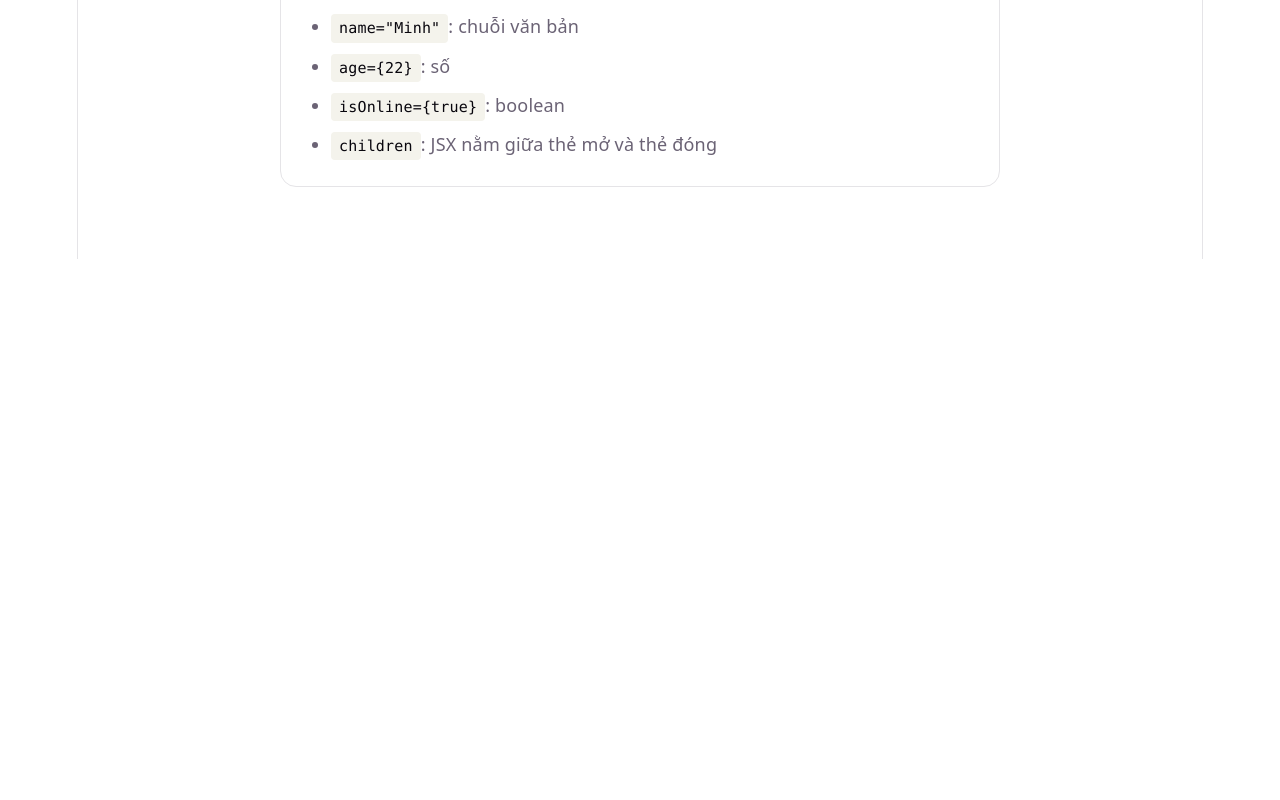
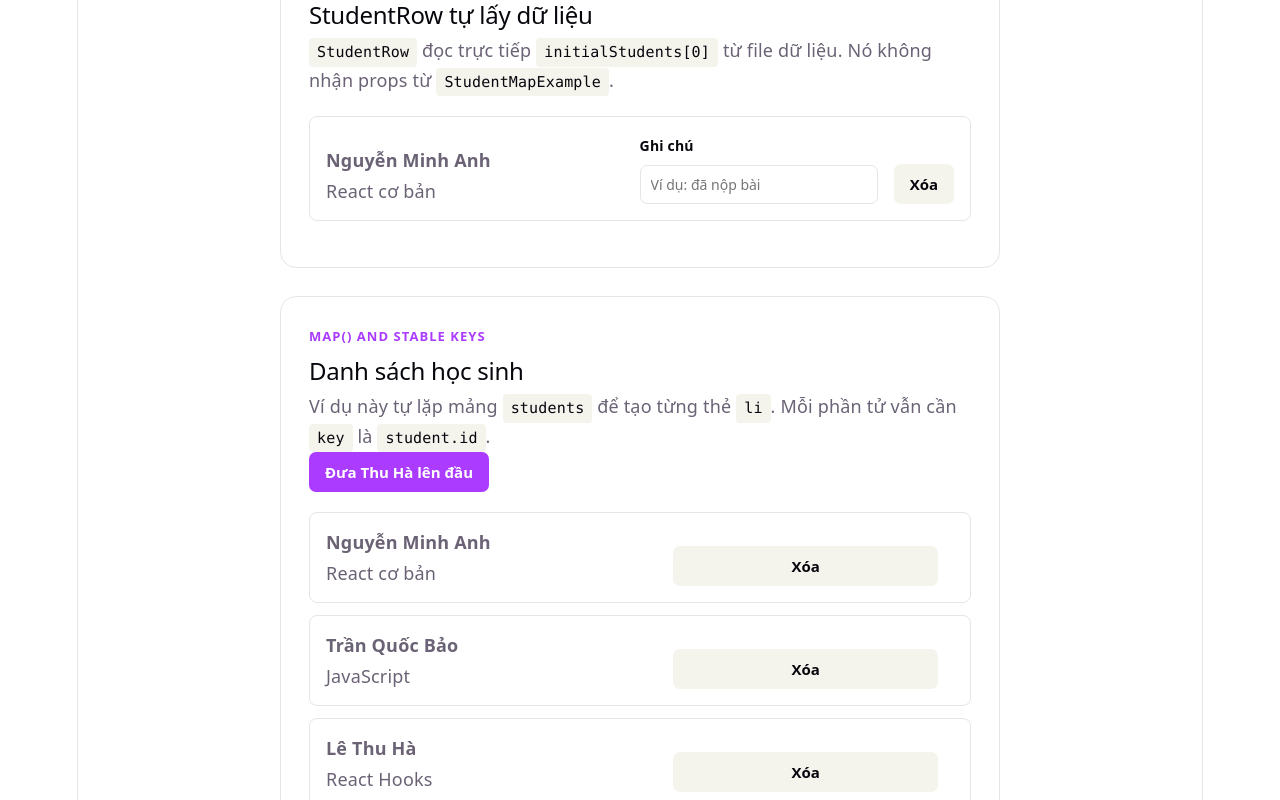
Before and after one commit to TuanNancy/review-reactjs, a React (Vite) app: page / in a window 1280 px wide. Shown: the part 6200-7000 px from the top of the page. Before the commit the page ends 6459 px from the top, so only its background shows below. Built offline with nearby package versions, Linux system fonts and the light colour scheme.

Commit message:
useState + map() + filter()

```diff
--- a/src/App.css
+++ b/src/App.css
@@ -425,6 +425,69 @@
   text-align: left;
 }
 
+.student-map-example {
+  margin: 28px 0;
+  padding: 26px 28px;
+  border: 1px solid var(--border);
+  border-radius: 16px;
+}
+
+.student-map-example h2 {
+  margin: 0 0 8px;
+}
+
+.student-list {
+  display: grid;
+  gap: 12px;
+  margin: 20px 0;
+  padding: 0;
+  list-style: none;
+}
+
+.student-row {
+  display: grid;
+  grid-template-columns: 1fr minmax(160px, 0.8fr) auto;
+  align-items: end;
+  gap: 16px;
+  padding: 16px;
+  border: 1px solid var(--border);
+  border-radius: 8px;
+}
+
+.student-row p {
+  margin: 5px 0 0;
+}
+
+.student-row label {
+  display: grid;
+  gap: 6px;
+  color: var(--text-h);
+  font-size: 14px;
+  font-weight: 600;
+}
+
+.student-row input {
+  box-sizing: border-box;
+  width: 100%;
+  padding: 9px 10px;
+  border: 1px solid var(--border);
+  border-radius: 7px;
+  color: var(--text-h);
+  background: var(--bg);
+  font: 14px var(--sans);
+}
+
+.student-map-example pre {
+  overflow-x: auto;
+  margin: 20px 0 0;
+  padding: 16px;
+  border-radius: 8px;
+  background: #17151d;
+  color: #e9d5ff;
+  font: 14px/1.55 var(--mono);
+  text-align: left;
+}
+
 button {
   padding: 10px 16px;
   border: 0;
@@ -471,4 +534,9 @@ button:hover {
   .children-grid {
     grid-template-columns: 1fr;
   }
+
+  .student-row {
+    grid-template-columns: 1fr;
+    align-items: stretch;
+  }
 }
--- a/src/App.jsx
+++ b/src/App.jsx
@@ -9,6 +9,7 @@ import ProfileCard from "./components/ProfileCard";
 import NameStateExample from "./components/NameStateExample";
 import StateExample from "./components/StateExample";
 import StudentStateExample from "./components/StudentStateExample";
+import StudentMapExample, { StudentRow } from "./components/StudentMapExample";
 import { demoProduct } from "./data/demoProduct";
 import { createSaleProduct } from "./utils/createSaleProduct";
 
@@ -55,6 +56,21 @@ function App() {
 
       <ActiveButtonExample />
 
+      <section className="student-map-example">
+        <p className="eyebrow">INDEPENDENT COMPONENT</p>
+        <h2>StudentRow tự lấy dữ liệu</h2>
+        <p>
+          <code>StudentRow</code> đọc trực tiếp{" "}
+          <code>initialStudents[0]</code> từ file dữ liệu. Nó không nhận props
+          từ <code>StudentMapExample</code>.
+        </p>
+        <ul className="student-list">
+          <StudentRow />
+        </ul>
+      </section>
+
+      <StudentMapExample />
+
       <section className="explanation">
         <h2>Props đang có trong ví dụ này</h2>
         <ul>
--- /dev/null
+++ b/src/components/StudentMapExample.jsx
@@ -0,0 +1,118 @@
+import { useState } from "react";
+import { students as initialStudents } from "../data/students";
+
+// Ví dụ 1: component này tự lấy dữ liệu của chính nó.
+// Không nhận props và cũng không được StudentMapExample gọi.
+export function StudentRow() {
+  const student = initialStudents[0]; // Lấy học sinh đầu tiên trong mảng
+  const [note, setNote] = useState("");
+  const [isVisible, setIsVisible] = useState(true);
+
+  function handleNoteChange(event) {
+    setNote(event.target.value);
+  }
+
+  function handleRemove() {
+    setIsVisible(false);
+  }
+
+  if (!isVisible) {
+    return null;
+  }
+
+  return (
+    <li className="student-row">
+      <div>
+        <strong>{student.fullName}</strong>
+        <p>{student.course}</p>
+      </div>
+
+      <label>
+        Ghi chú
+        <input
+          value={note}
+          onChange={handleNoteChange}
+          placeholder="Ví dụ: đã nộp bài"
+        />
+      </label>
+
+      <button type="button" className="secondary-button" onClick={handleRemove}>
+        Xóa
+      </button>
+    </li>
+  );
+}
+
+function StudentMapExample() {
+  const [students, setStudents] = useState(initialStudents);
+
+  function moveHaToTop() {
+    const ha = students.find(function (student) {
+      return student.id === 103;
+    });
+    const otherStudents = students.filter(function (student) {
+      return student.id !== 103;
+    });
+
+    if (ha) {
+      setStudents([ha, ...otherStudents]);
+    }
+  }
+
+  function removeStudent(studentId) {
+    const remainingStudents = students.filter(function (student) {
+      return student.id !== studentId;
+    });
+
+    setStudents(remainingStudents);
+  }
+
+  return (
+    <section className="student-map-example">
+      <p className="eyebrow">MAP() AND STABLE KEYS</p>
+      <h2>Danh sách học sinh</h2>
+      <p>
+        Ví dụ này tự lặp mảng <code>students</code> để tạo từng thẻ{" "}
+        <code>li</code>. Mỗi phần tử vẫn cần <code>key</code> là{" "}
+        <code>student.id</code>.
+      </p>
+
+      <button type="button" onClick={moveHaToTop}>
+        Đưa Thu Hà lên đầu
+      </button>
+
+      <ul className="student-list">
+        {students.map(function (student) {
+          return (
+            <li key={student.id} className="student-row">
+              <div>
+                <strong>{student.fullName}</strong>
+                <p>{student.course}</p>
+              </div>
+
+              <button
+                type="button"
+                className="secondary-button"
+                onClick={function () {
+                  removeStudent(student.id);
+                }}
+              >
+                Xóa
+              </button>
+            </li>
+          );
+        })}
+      </ul>
+
+      <pre>{`{students.map(function (student) {
+  return (
+    <li key={student.id}>
+      {student.fullName}
+    </li>
+  );
+})}`}</pre>
+    </section>
+  );
+}
+
+export default StudentMapExample;
--- /dev/null
+++ b/src/data/students.js
@@ -0,0 +1,5 @@
+export const students = [
+  { id: 101, fullName: "Nguyễn Minh Anh", course: "React cơ bản" },
+  { id: 102, fullName: "Trần Quốc Bảo", course: "JavaScript" },
+  { id: 103, fullName: "Lê Thu Hà", course: "React Hooks" },
+];
```
